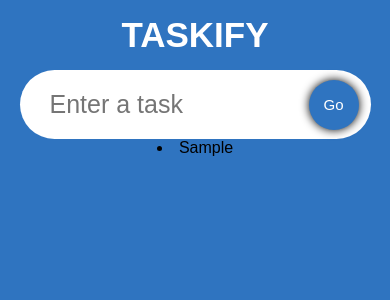
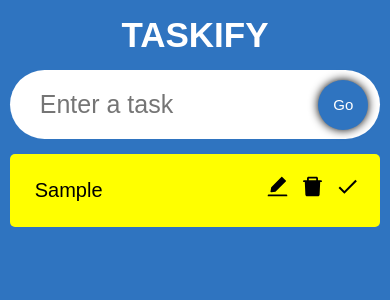
Before and after one commit to sheikharifulislam/Typescript-Todo-App, a React (Create React App) app: page / in a window 390 px wide. Both pictures are taken after typing "Sample" into the empty fields and a click on the button "Go". Shown: the top 300 px of the page. Built offline with nearby package versions, Linux system fonts and the light colour scheme; a web font is replaced by a local one.

Commit message:
complete todo edit,,delete and update functionally

```diff
--- a/src/components/SingleTodo.tsx
+++ b/src/components/SingleTodo.tsx
@@ -1,5 +1,83 @@
-import React from "react";
+import React, { useEffect, useRef, useState } from "react";
+import { AiFillDelete, AiFillEdit } from "react-icons/ai";
+import { MdDone } from "react-icons/md";
+import { Todo } from "../model.js";
 
-export const SingleTodo = () => {
-    return <div>SingleTodo</div>;
+type Props = {
+    todo: Todo;
+    todos: Todo[];
+    setTodos: React.Dispatch<React.SetStateAction<Todo[]>>;
 };
+
+const SingleTodo: React.FC<Props> = ({ todo, todos, setTodos }: Props) => {
+    const [edit, setEdit] = useState<boolean>(false);
+    const [editTodo, setEditTodo] = useState<string>(todo.todo);
+
+    const handleDone = (_id: number) => {
+        setTodos(
+            todos.map((todo) =>
+                todo._id === _id ? { ...todo, isDone: !todo.isDone } : todo
+            )
+        );
+    };
+
+    const handleDelete = (_id: number) => {
+        setTodos(todos.filter((todo) => todo._id !== _id));
+    };
+
+    const handleEdit = (e: React.FormEvent, _id: number) => {
+        e.preventDefault();
+        setTodos(
+            todos.map((todo) =>
+                todo._id === _id ? { ...todo, todo: editTodo } : todo
+            )
+        );
+        setEdit(false);
+    };
+
+    const inputRef = useRef<HTMLInputElement>(null);
+
+    useEffect(() => {
+        inputRef.current?.focus();
+    }, [edit]);
+
+    return (
+        <form
+            className="todos_single"
+            onSubmit={(e) => handleEdit(e, todo._id)}
+        >
+            {edit ? (
+                <input
+                    value={editTodo}
+                    onChange={(e) => setEditTodo(e.target.value)}
+                    className="todos_single-text"
+                />
+            ) : todo.isDone ? (
+                <s className="todos_single--text">{todo.todo}</s>
+            ) : (
+                <span className="todos_single--text">{todo.todo}</span>
+            )}
+
+            <div>
+                <span
+                    className="icon"
+                    onClick={() => {
+                        if (!edit && !todo.isDone) {
+                            setEdit(!edit);
+                        }
+                    }}
+                >
+                    <AiFillEdit />
+                </span>
+                <span className="icon" onClick={() => handleDelete(todo._id)}>
+                    <AiFillDelete />
+                </span>
+                <span className="icon" onClick={() => handleDone(todo._id)}>
+                    <MdDone />
+                </span>
+            </div>
+        </form>
+    );
+};
+
+export default SingleTodo;
--- a/src/components/TodoList.tsx
+++ b/src/components/TodoList.tsx
@@ -1,5 +1,6 @@
 import React from "react";
 import { Todo } from "../model.js";
+import SingleTodo from "./SingleTodo";
 
 interface Props {
     todos: Todo[];
@@ -10,7 +11,12 @@ export const TodoList: React.FC<Props> = ({ todos, setTodos }: Props) => {
     return (
         <div className="todos">
             {todos.map((todo) => (
-                <li key={todo._id}>{todo.todo}</li>
+                <SingleTodo
+                    key={todo._id}
+                    todo={todo}
+                    todos={todos}
+                    setTodos={setTodos}
+                />
             ))}
         </div>
     );
--- a/src/components/styles.css
+++ b/src/components/styles.css
@@ -51,3 +51,47 @@
     width: 90%;
     flex-wrap: wrap;
 }
+
+.todos_single {
+    display: flex;
+    width: 29.5%;
+    border-radius: 5px;
+    padding: 20px;
+    margin-top: 15px;
+    background-color: yellow;
+}
+
+.todos_single--text {
+    flex: 1;
+    padding: 5px;
+    border: none;
+    font-size: 20px;
+}
+
+.todos_single--text:focus {
+    outline: none;
+}
+
+.icon {
+    margin-left: 10px;
+    font-size: 25px;
+    cursor: pointer;
+}
+
+@media screen and (max-width: 1200px) {
+    .todos_single {
+        width: 40%;
+    }
+}
+
+@media screen and (max-width: 700px) {
+    .input {
+        width: 95%;
+    }
+    .todos {
+        width: 95%;
+    }
+    .todos_single {
+        width: 100%;
+    }
+}
```
